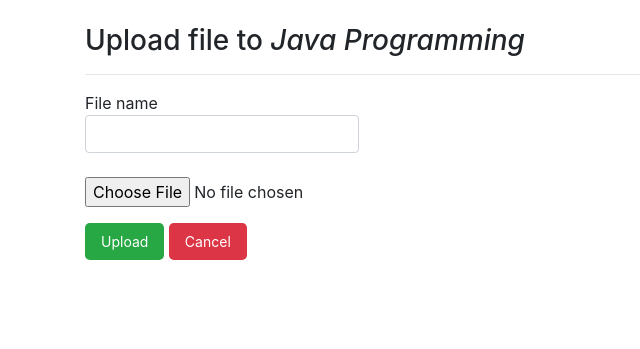
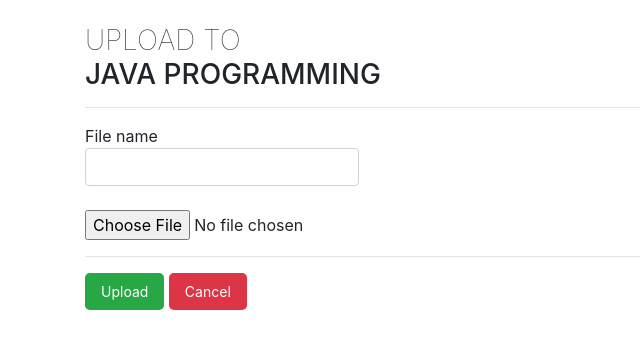
Before and after one commit to urankajtazaj/SEMS, a Django app: page /program/course/1/upload/ in a window 1280 px wide. Shown: the part 54-403 px from the top of the page, without its empty margins (0-640 px from the left). Run offline with Django 3.2, Linux system fonts and the light colour scheme; data comes from the database, SQL or seed files in the repository; both versions use the stored data as it was after the commit; some libraries are stand-ins or nearby versions.

Commit message:
UI Tweaks

```diff
--- a/sems/static/css/main.css
+++ b/sems/static/css/main.css
@@ -4,8 +4,12 @@
 
 body {
     background-color: #fff;
-    /*font-family: "Roboto";
-*/}
+
+}
+
+.text-lighter {
+    font-weight: lighter;
+}
 
 nav {
     padding: 15px 0;
--- a/sems/templates/base_generic.html
+++ b/sems/templates/base_generic.html
@@ -9,6 +9,7 @@
     <link rel="stylesheet" href="{% static 'css/bootstrap.min.css' %}">
     <link rel="stylesheet" href="{% static 'css/main.css' %}">
     <link rel="stylesheet" href="{% static 'fonts/fontawesome-all.min.css' %}">
+    <link href="https://fonts.googleapis.com/css?family=Open+Sans:400,700" rel="stylesheet">
     <!--<link href="https://fonts.googleapis.com/css?family=Roboto" rel="stylesheet">-->
     <title>Document</title>
 </head>
--- a/sems/templates/upload_file_form.html
+++ b/sems/templates/upload_file_form.html
@@ -5,7 +5,7 @@
 <form method="post" enctype="multipart/form-data" >
     {% csrf_token %}
     <!--{{ form.as_p }}-->
-    <h3>Upload file to <i>{{ course }}</i></h3><hr/>
+    <h3 class="text-uppercase"><span class="text-lighter">Upload to</span><br/>{{ course }}</h3><hr/>
     <div class="form-group">
         <label>
             File name<br/>
@@ -20,6 +20,7 @@
             <option value="{{ course.pk }}" selected>{{ course }}</option>
         </select>
     </div>
+    <hr/>
     <button type="submit" class="btn btn-success btn-lg">Upload</button>
     <a class="btn btn-danger btn-lg" href="{% url 'course_detail' pk=course.pk %}">Cancel</a>
 </form>
```
Also changed, not shown: db.sqlite3.
